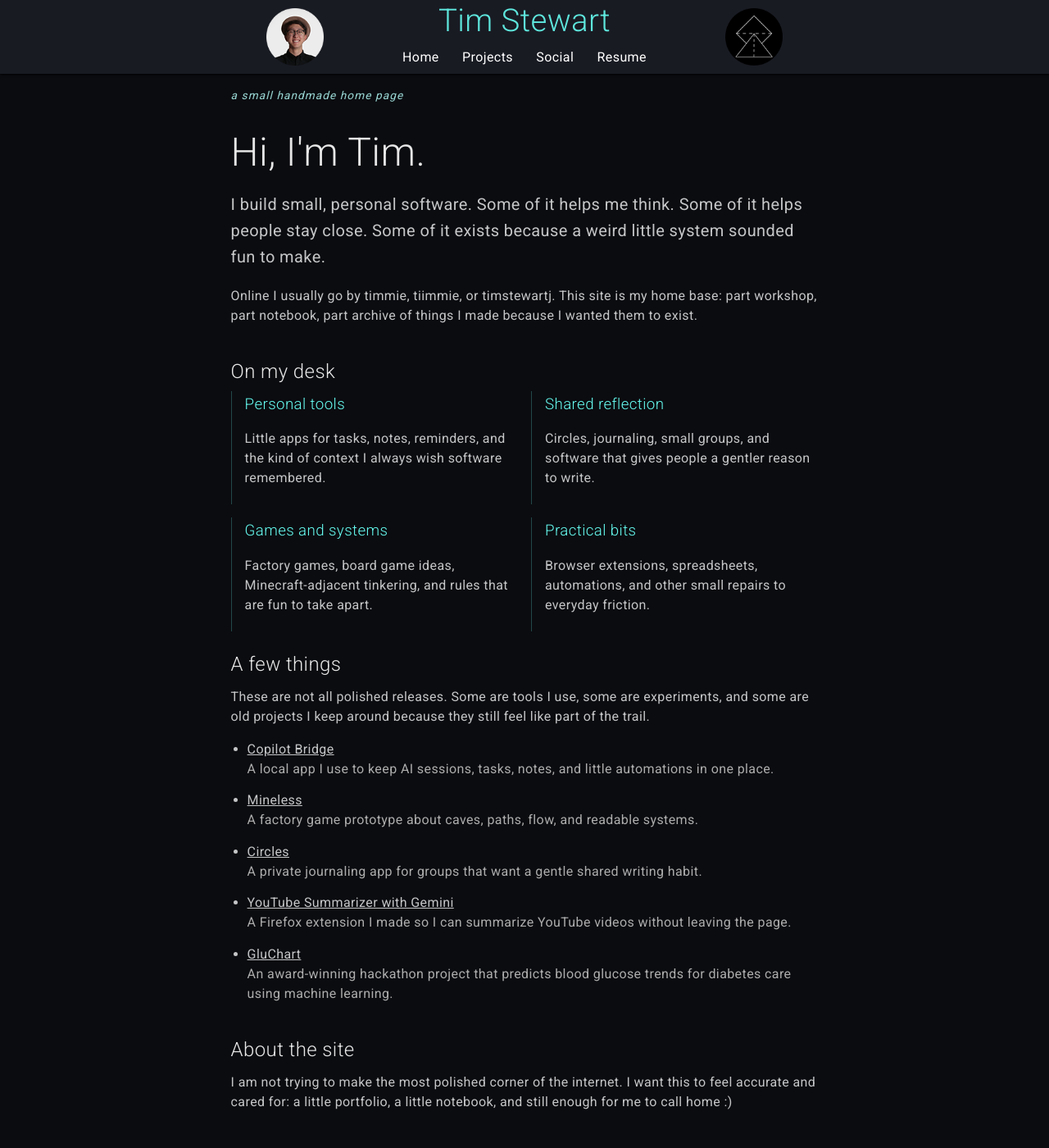
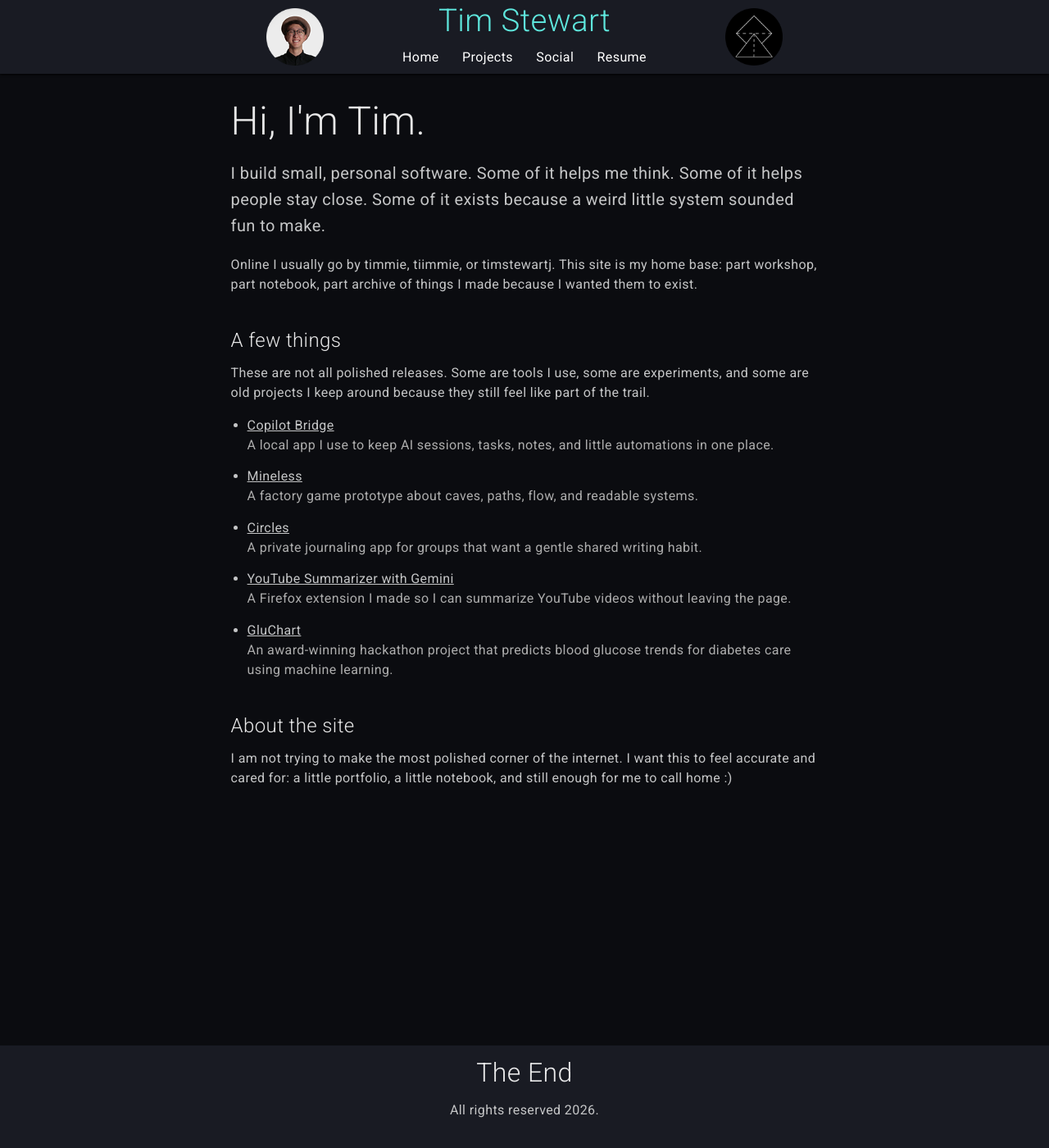
Before and after one commit to TimStewartJ/personal-site, a Jekyll site: the page built from index.html, in a window 1280 px wide and 1400 px high. Shown: the whole window at 82% size. Built offline with Jekyll 4.4.1, drawn with Linux system fonts in a browser that asks for light colours.

Commit message:
Simplify homepage sections
Co-authored-by: Copilot <223556219+Copilot@users.noreply.github.com>

```diff
--- a/assets/css/responsive.css
+++ b/assets/css/responsive.css
@@ -90,10 +90,6 @@ height: 600px;
 	width: 90%;
 }
 
-.focus-grid {
-	grid-template-columns: 1fr;
-}
-
 .hero h1 {
 	font-size: 2.25em;
 }
--- a/assets/css/section.css
+++ b/assets/css/section.css
@@ -16,33 +16,9 @@
 	margin-bottom: 0.25em;
 }
 
-.eyebrow {
-	color: #9bd9d6;
-	font-size: 0.85em;
-	letter-spacing: 0.08em;
-	font-style: italic;
-}
-
 .lede {
 	font-size: 1.25em;
 	line-height: 1.6em;
-}
-
-.focus-grid {
-	display: grid;
-	grid-template-columns: repeat(2, minmax(0, 1fr));
-	gap: 1em;
-}
-
-.focus-grid div {
-	border-left: 1px solid rgba(102, 252, 241, 0.25);
-	padding: 0.25em 0 0.25em 1em;
-}
-
-.focus-grid h3 {
-	color: #66fcf1;
-	font-weight: 300;
-	margin-top: 0;
 }
 
 .feature-list {
--- a/index.html
+++ b/index.html
@@ -4,7 +4,6 @@ title: Home
 ---
 <div class="content">
     <div class="section wide hero">
-        <p class="eyebrow">a small handmade home page</p>
         <h1>Hi, I'm Tim.</h1>
         <p class="lede">
             I build small, personal software. Some of it helps me think. Some of it helps people stay close.
@@ -14,28 +13,6 @@ title: Home
             Online I usually go by timmie, tiimmie, or timstewartj. This site is my home base: part workshop,
             part notebook, part archive of things I made because I wanted them to exist.
         </p>
-    </div>
-
-    <div class="section wide">
-        <h2>On my desk</h2>
-        <div class="focus-grid">
-            <div>
-                <h3>Personal tools</h3>
-                <p>Little apps for tasks, notes, reminders, and the kind of context I always wish software remembered.</p>
-            </div>
-            <div>
-                <h3>Shared reflection</h3>
-                <p>Circles, journaling, small groups, and software that gives people a gentler reason to write.</p>
-            </div>
-            <div>
-                <h3>Games and systems</h3>
-                <p>Factory games, board game ideas, Minecraft-adjacent tinkering, and rules that are fun to take apart.</p>
-            </div>
-            <div>
-                <h3>Practical bits</h3>
-                <p>Browser extensions, spreadsheets, automations, and other small repairs to everyday friction.</p>
-            </div>
-        </div>
     </div>
 
     <div class="section wide">
--- a/projects.html
+++ b/projects.html
@@ -10,7 +10,7 @@ permalink: /projects/
   </div>
 
   <div class="section wide project-section">
-    <h2>active</h2>
+    <h2>Active</h2>
   </div>
   <div class="projects">
     {% for post in site.posts %}
```
